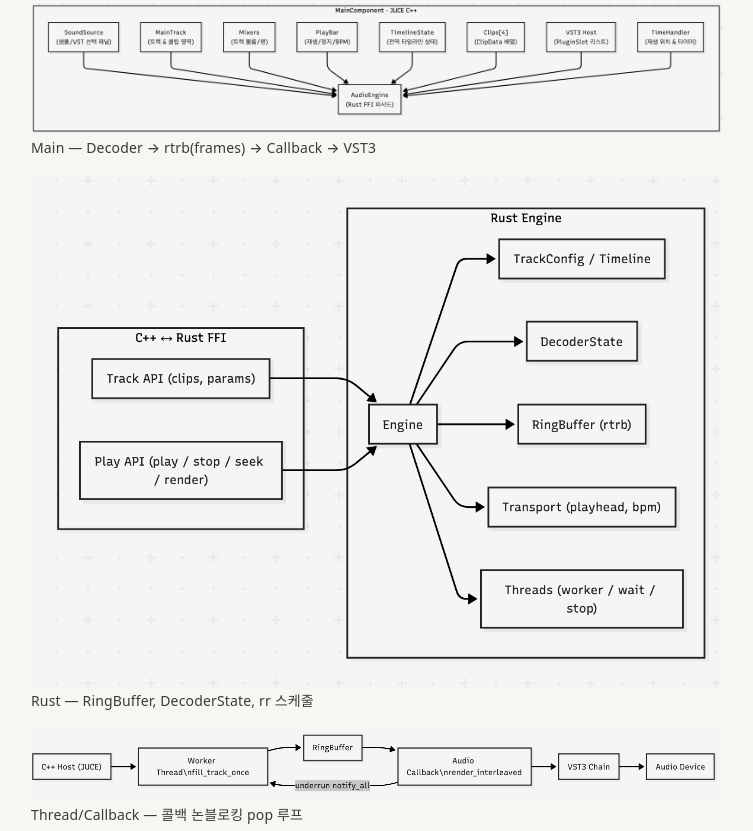
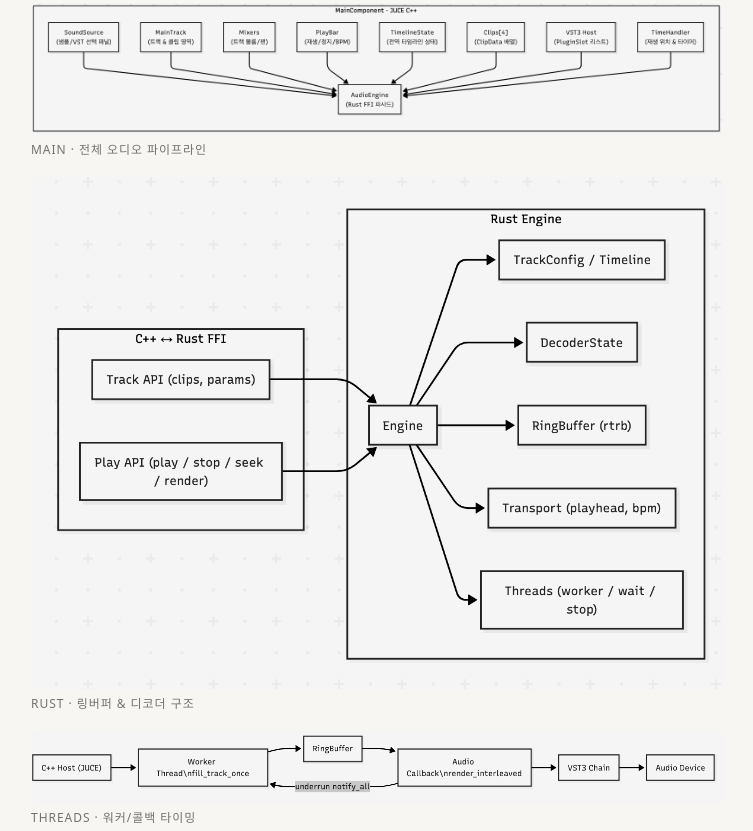
Before and after one commit to damien-cpp-rt/damien-cpp-rt.github.io, a plain HTML site: page index.html in a window 1280 px wide. Shown: the part 3509-4340 px from the top of the page, without its empty margins (263-1016 px from the left). Drawn offline with Linux system fonts and the light colour scheme; a web font is replaced by a local one.

Commit message:
update_index
Add figcap class for figure captions and update existing captions.

```diff
--- a/index.html
+++ b/index.html
@@ -292,7 +292,8 @@
 
         img {
             display: block;
-            height: auto; /* 세로 비율 유지 */
+            height: auto;
+            /* 세로 비율 유지 */
             filter: grayscale(1) contrast(1.06) brightness(.96)
         }
 
@@ -675,6 +676,19 @@
         html[data-theme="dark"] .featured-memo-body {
             background: rgba(255, 255, 255, .02);
         }
+
+        .figcap {
+            margin-top: 4px;
+            font-size: 12px;
+            color: var(--ink-2);
+            letter-spacing: .08em;
+            text-transform: uppercase;
+            opacity: .7;
+        }
+
+        html[data-theme="dark"] .figcap {
+            opacity: .6;
+        }
     </style>
 
     <!-- Structured data -->
@@ -922,21 +936,19 @@
             <section id="architecture">
                 <h2>Architecture Gallery</h2>
                 <figure style="margin-top:10px">
-                    <img src="assets/Main.png" loading="lazy" decoding="async"
-                        alt="Main pipeline overview">
-                    <figcaption style="color:#3A3A3A;font-size:14px">Main — Decoder → rtrb(frames) → Callback → VST3
-                    </figcaption>
+                    <img src="assets/Main.png" loading="lazy" decoding="async" alt="Main pipeline overview">
+                    <figcaption class="figcap">Main · 전체 오디오 파이프라인</figcaption>
                 </figure>
+
                 <figure style="margin-top:10px">
-                    <img src="assets/Rust.png" loading="lazy" decoding="async"
-                        alt="Rust side components">
-                    <figcaption style="color:#3A3A3A;font-size:14px">Rust — RingBuffer, DecoderState, rr 스케줄
-                    </figcaption>
+                    <img src="assets/Rust.png" loading="lazy" decoding="async" alt="Rust side components">
+                    <figcaption class="figcap">Rust · 링버퍼 & 디코더 구조</figcaption>
                 </figure>
+
                 <figure style="margin-top:10px">
-                    <img src="assets/Thread,Decoding,AudioCallBack.png" loading="lazy"
-                        decoding="async" alt="Thread & callback timing">
-                    <figcaption style="color:#3A3A3A;font-size:14px">Thread/Callback — 콜백 논블로킹 pop 루프</figcaption>
+                    <img src="assets/Thread,Decoding,AudioCallBack.png" loading="lazy" decoding="async"
+                        alt="Thread & callback timing">
+                    <figcaption class="figcap">Threads · 워커/콜백 타이밍</figcaption>
                 </figure>
             </section>
 
```
